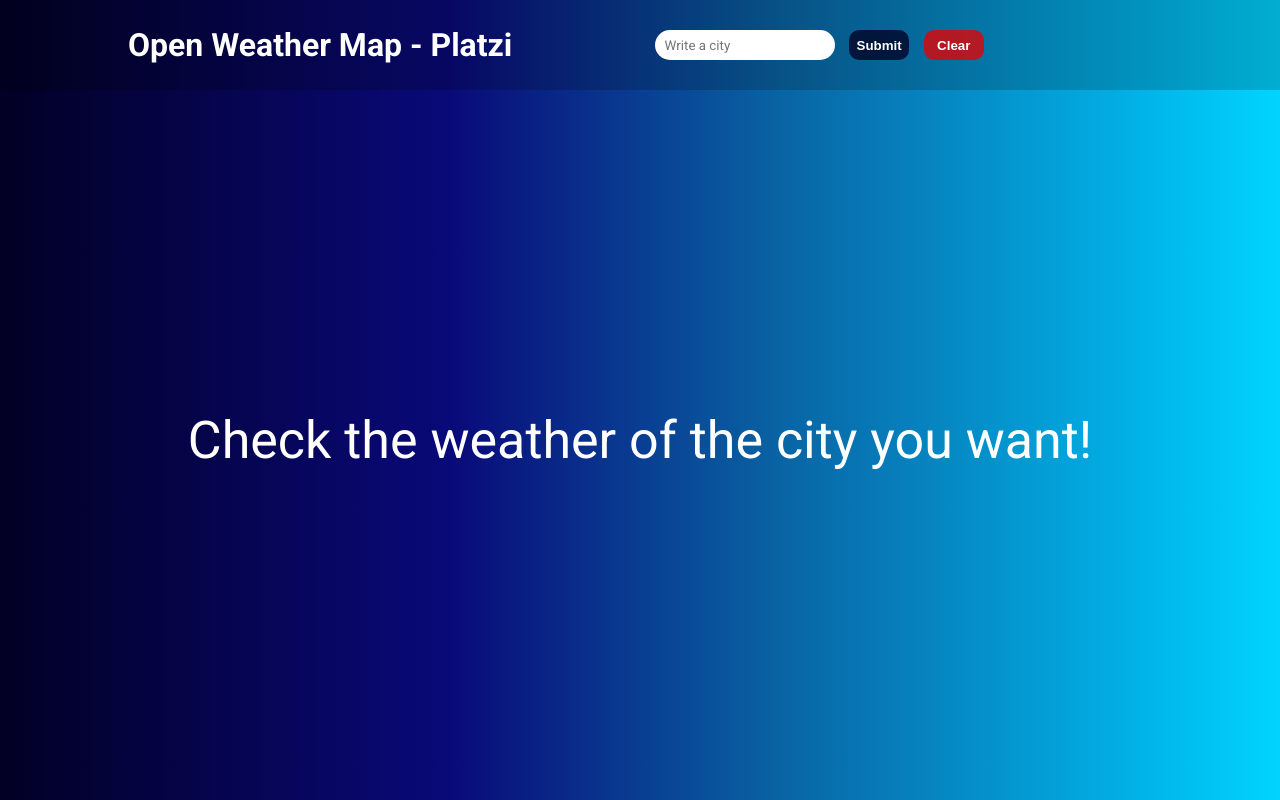
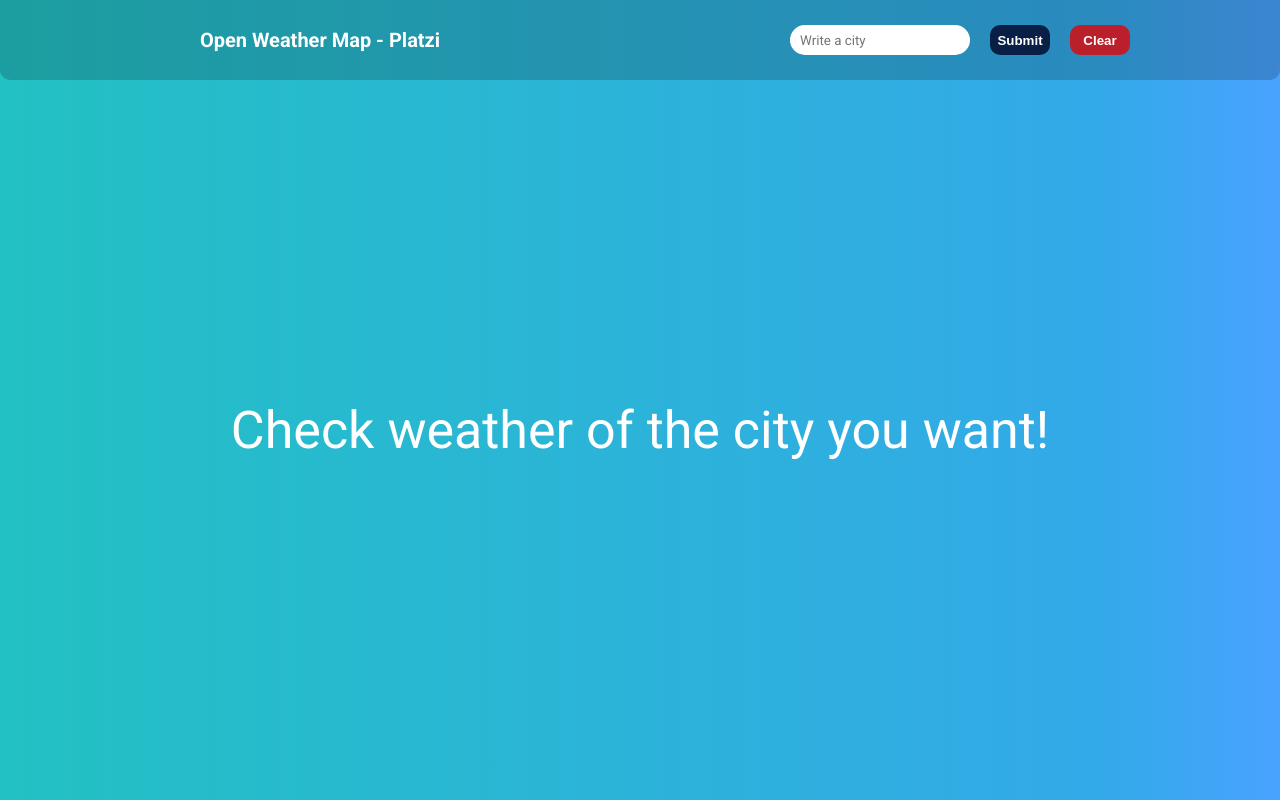
Before and after one commit to CarlosRubio9827/workshop-3, a plain HTML site: page index.html in a window 1280 px wide. Drawn offline with Linux system fonts and the light colour scheme.

Commit message:
Responsive design

```diff
--- a/index.html
+++ b/index.html
@@ -23,7 +23,7 @@
         <section class="container">
 
             <div class="container-info">
-                <p>Check the weather of the city you want!</p>
+                <p>Check  weather of the city you want!</p>
             </div>
 
         </section>
--- a/main.js
+++ b/main.js
@@ -54,6 +54,7 @@ const search = ()=>{
 
                 container.appendChild(article)
 
+
                 if(container.children[0].className == 'container-info'){
                     container.removeChild(containerInfo)
                 }
--- a/styles.css
+++ b/styles.css
@@ -11,33 +11,37 @@ html{
 }
 
 .page{
-    background: rgb(2,0,36);
-    background: linear-gradient(90deg, rgba(2,0,36,1) 0%, rgba(9,9,121,1) 35%, rgba(9,100,164,1) 61%, rgba(1,181,234,1) 90%, rgba(0,212,255,1) 100%);
-    width: 100vw;
+    background: rgb(34,193,195);
+background: linear-gradient(90deg, rgba(34,193,195,1) 0%, rgba(15,154,229,0.8491771708683473) 86%, rgba(0,125,255,0.7147233893557423) 100%);
+    max-width: 100vw;
     min-height: 100vh;
-    height: auto;
+    /* height: auto; */
+    position: relative;
 }
 
 
 .nav{
-    width: 100vw;
-    height: 90px;
+    position: relative;
+    width: 100%;
+    height: 100px;
     background: rgba(0, 0, 0, 0.179);
     display: grid;
-    grid-template-columns: 40% 40%;
-    align-content: center;
+    grid-template-rows: 1fr 1fr;
+    grid-template-columns: 1fr;
     justify-content: center;
+    align-items: center;
+    border-radius: 0 0 10px 10px;
 }
 
 .nav p{
-    font-size: 3.2rem;
+    /* top: 50%;
+    transform: translateY(50%); */
+    font-size: 2rem;
+    text-align: center;
     color: white;
     font-weight: 700;
 }
 
-.nav p img{
-    width: 30px;
-}
 
 .nav .nav-input{
     align-self: center;
@@ -46,8 +50,12 @@ html{
 }
 .nav .nav-input form{
     display: flex;
-    width: 70%;
-    justify-content: space-evenly
+    width: 95%;
+    max-width: 380px;
+    justify-content: space-evenly;
+    position: relative;
+    left: 50%;
+    transform: translateX(-50%);
 }
 .nav-city{
     height: 30px;
@@ -88,10 +96,12 @@ html{
 }
 
 .container{
+    width: 100%;
     display: grid;
-    grid-template-columns: 1fr 1fr 1fr;
+    grid-template-columns: 100%;
     gap: 30px;
-    margin: 30px 30px;
+    margin: 30px 0px 0px 0px;
+    padding: 0 20px 20px 20px;
 
 }
 
@@ -104,6 +114,7 @@ html{
     flex-direction: column;
     padding: 20px;
     justify-content: space-evenly;
+    border-radius: 20px;
 }
 
 .card-temp{
@@ -113,11 +124,11 @@ html{
     justify-content: space-around;
 }
 .card-temp p{
-    font-size: 5.4rem;
+    font-size: 4rem;
     font-weight: 700;
 }
 .card img{
-    width: 140px;
+    width: 120px;
 }
 .card p{
     color: white;
@@ -148,7 +159,7 @@ html{
     font-size: 5.2rem;
     color: white;
     /* text-align: center; */
-    grid-column: 1/4;
+    /* grid-column: 1/4; */
     height: 80vh;
     justify-self: center;
 }
@@ -158,3 +169,28 @@ html{
     top: 50%;
     transform: translateY(-50%);
 }
+
+@media screen and (min-width: 768px) {
+    .nav{
+        grid-template-rows: 1fr;
+        grid-template-columns: 1fr 1fr;
+        height: 80px;
+    }
+    .container{
+        grid-template-columns: 1fr 1fr;
+    }
+
+    .container .container-info{
+        grid-column: 1/3;
+    }
+}
+
+
+@media screen and (min-width: 1000px) {
+    .container{
+        grid-template-columns: 1fr 1fr 1fr;
+    }
+    .container .container-info{
+        grid-column: 1/4;
+    }
+}
```
